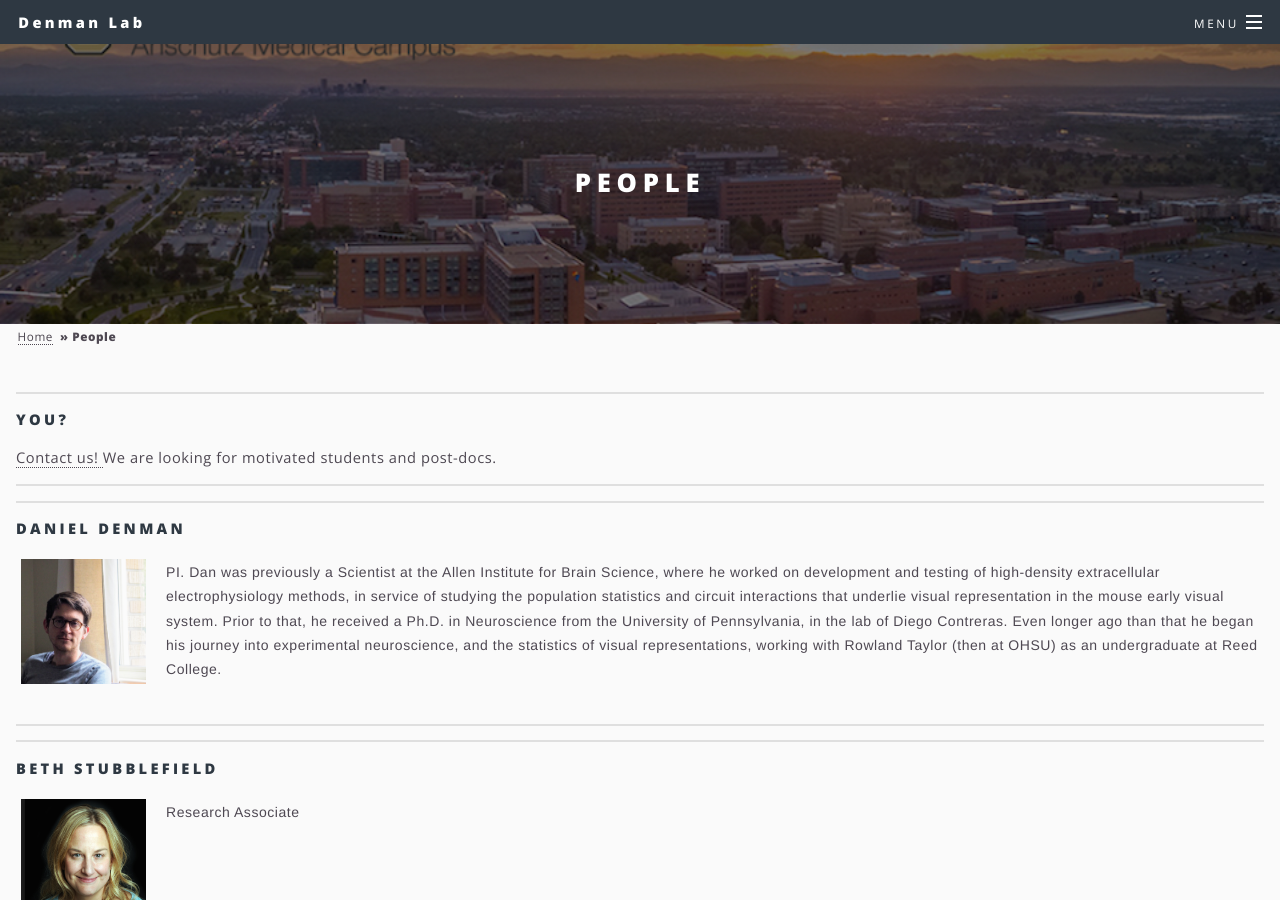
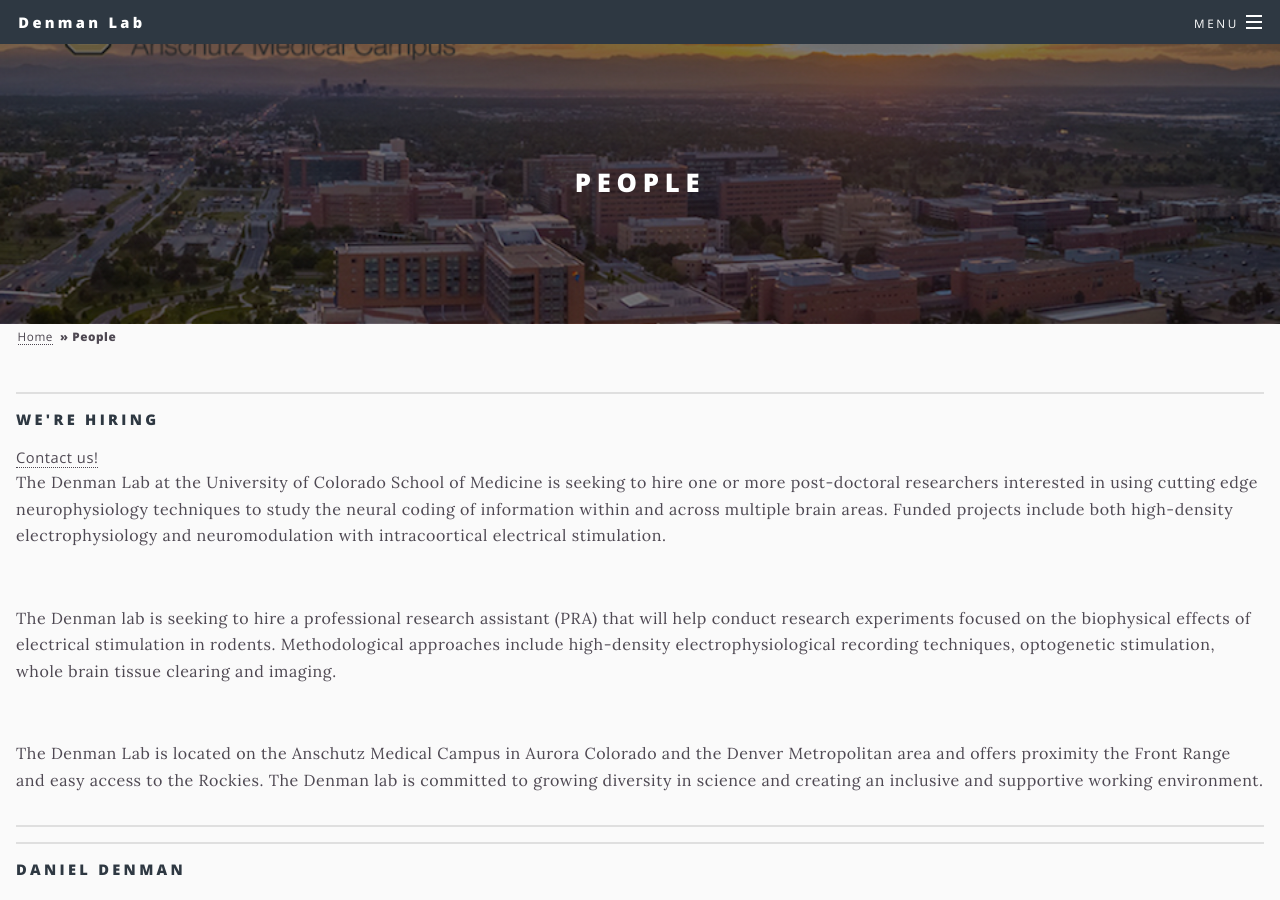
Before and after one commit to denmanlab/denmanlab.github.io, a Jekyll site: the page built from _pages/people.html, in a window 1280 px wide and 900 px high. Built offline with Jekyll 4.4.1, drawn with Linux system fonts in a browser that asks for light colours.

Commit message:
Update people.html

```diff
--- a/_pages/people.html
+++ b/_pages/people.html
@@ -8,8 +8,13 @@ image: cu001.jpeg
 background-image: cu001.jpeg
 ---
 <hr style="margin:0 0 1em 0;" />
-<h4>You?</h4>
-<a href="mailto:daniel.denman@cuanschutz.edu">Contact us! </a> We are looking for motivated students and post-docs.
+<h4>We're Hiring</h4>
+<a href="mailto:daniel.denman@cuanschutz.edu">Contact us! </a>
+<p>The Denman Lab at the University of Colorado School of Medicine is seeking to hire one or more post-doctoral researchers interested in using cutting edge neurophysiology techniques to study the neural coding of information within and across multiple brain areas. Funded projects include both high-density electrophysiology and neuromodulation with intracoortical electrical stimulation. </p>
+<br>
+<p>The Denman lab is seeking to hire a professional research assistant (PRA) that will help conduct research experiments focused on the biophysical effects of electrical stimulation in rodents. Methodological approaches include high-density electrophysiological recording techniques, optogenetic stimulation, whole brain tissue clearing and imaging. </p>
+<br>
+<p>The Denman Lab is located on the Anschutz Medical Campus in Aurora Colorado and the Denver Metropolitan area and offers proximity the Front Range and easy access to the Rockies. The Denman lab is committed to growing diversity in science and creating an inclusive and supportive working environment. </p>
 <hr style="margin:1em 0 1em 0;" />
 
 <hr style="margin:0 0 1em 0;" />
```
